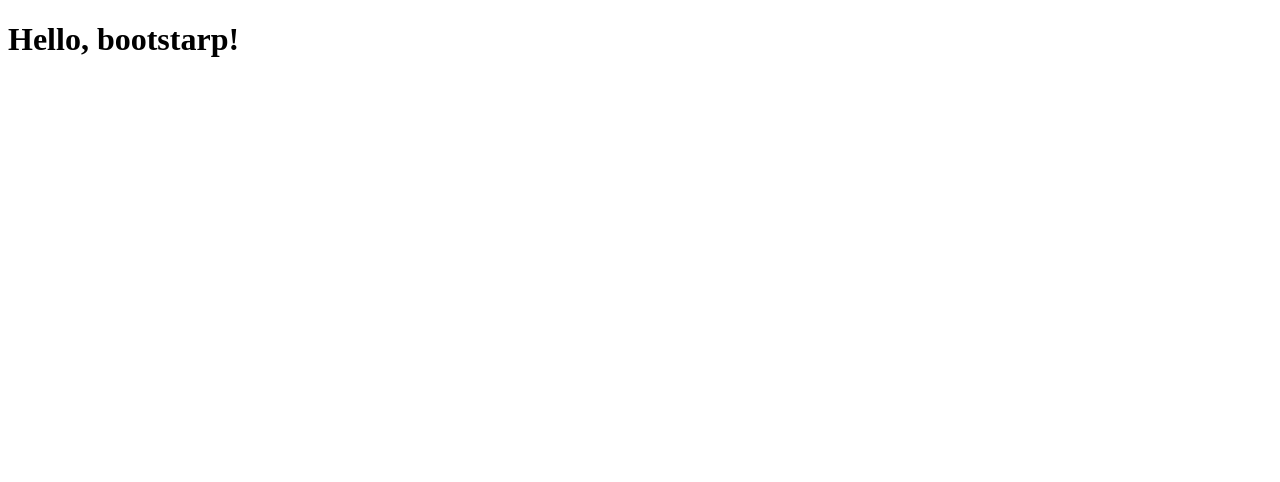
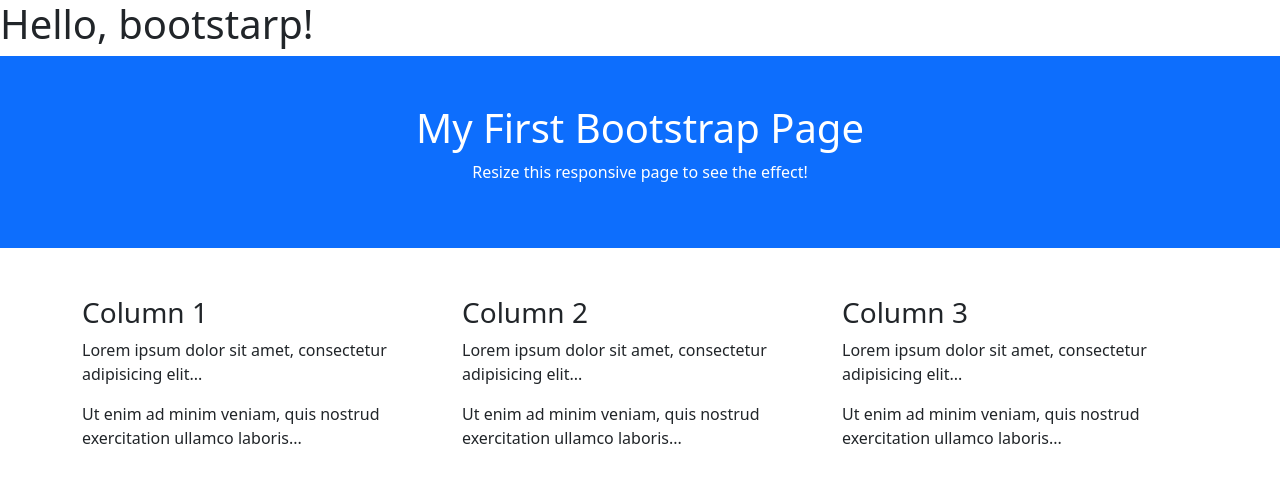
Before and after one commit to 40279-sys/bootstrap, a plain HTML site: page index.html in a window 1280 px wide. Drawn offline with nearby package versions, Linux system fonts and the light colour scheme.

Commit message:
Update index.html

```diff
--- a/index.html
+++ b/index.html
@@ -9,3 +9,41 @@
     <h1>Hello, bootstarp!</h1>
   </body>
 </html>
+<!DOCTYPE html>
+<html lang="en">
+<head>
+  <title>Bootstrap 5 Example</title>
+  <meta charset="utf-8">
+  <meta name="viewport" content="width=device-width, initial-scale=1">
+  <link href="https://cdn.jsdelivr.net/npm/bootstrap@5.3.3/dist/css/bootstrap.min.css" rel="stylesheet">
+  <script src="https://cdn.jsdelivr.net/npm/bootstrap@5.3.3/dist/js/bootstrap.bundle.min.js"></script>
+</head>
+<body>
+
+<div class="container-fluid p-5 bg-primary text-white text-center">
+  <h1>My First Bootstrap Page</h1>
+  <p>Resize this responsive page to see the effect!</p>
+</div>
+
+<div class="container mt-5">
+  <div class="row">
+    <div class="col-sm-4">
+      <h3>Column 1</h3>
+      <p>Lorem ipsum dolor sit amet, consectetur adipisicing elit...</p>
+      <p>Ut enim ad minim veniam, quis nostrud exercitation ullamco laboris...</p>
+    </div>
+    <div class="col-sm-4">
+      <h3>Column 2</h3>
+      <p>Lorem ipsum dolor sit amet, consectetur adipisicing elit...</p>
+      <p>Ut enim ad minim veniam, quis nostrud exercitation ullamco laboris...</p>
+    </div>
+    <div class="col-sm-4">
+      <h3>Column 3</h3>
+      <p>Lorem ipsum dolor sit amet, consectetur adipisicing elit...</p>
+      <p>Ut enim ad minim veniam, quis nostrud exercitation ullamco laboris...</p>
+    </div>
+  </div>
+</div>
+
+</body>
+</html>
```
